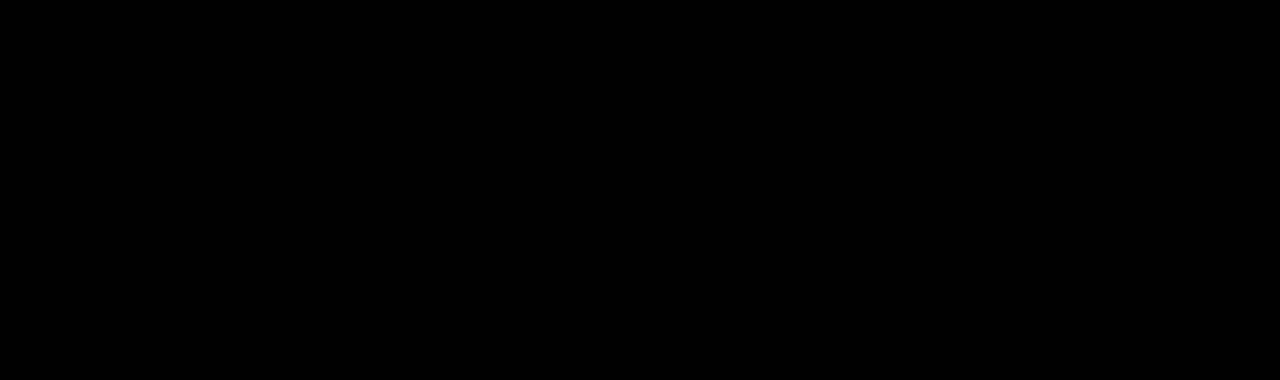
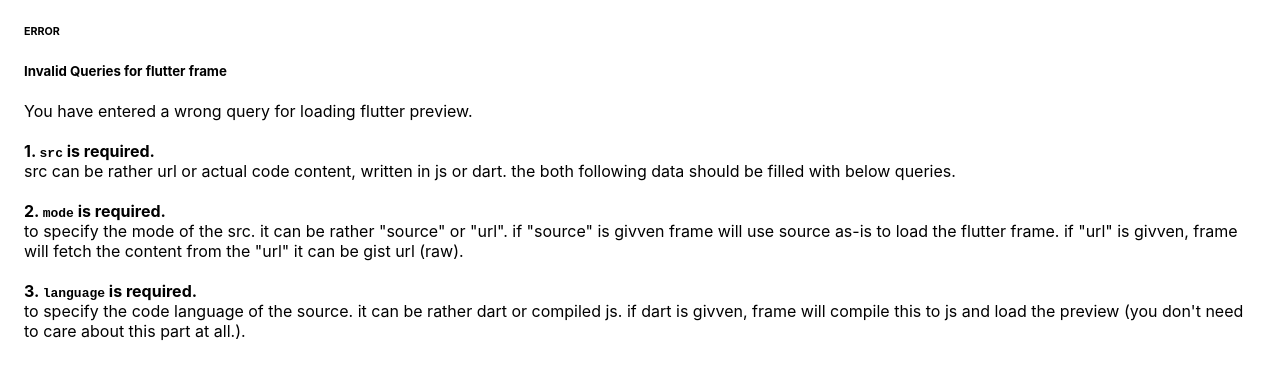
Before and after one commit to gridaco/appbox, a Next.js app in the folder packages/frames/: page /flutter in a window 1280 px wide. Shown: the top 380 px of the page. Built offline with nearby package versions, Linux system fonts and the light colour scheme.

Commit message:
add guideline message to /flutter

```diff
--- a/packages/frames/pages/flutter.tsx
+++ b/packages/frames/pages/flutter.tsx
@@ -1,6 +1,7 @@
 import { useEffect, useState } from "react";
 import { useRouter } from "next/router";
 
+const FRAME_ID = "xyz.bridged.appbox.frames.flutter";
 /**
  * state of flutter frame loading
  */
@@ -13,20 +14,35 @@
   | "complete"
   | "failed";
 
+interface FlutterFrameQuery {
+  src: string;
+  mode: "content" | "url";
+  language: "js" | "dart";
+}
+
 export default function () {
   const router = useRouter();
+  const query: FlutterFrameQuery = (router.query as any) as FlutterFrameQuery;
+  const validQuery: boolean = query.src !== undefined;
 
-  // const [size, setSize] = useState({
-  //     w: window.innerWidth,
-  //     h: window.innerHeight
-  // });
+  // emmit pre-warming on first time
+  useEffect(() => {
+    emmitState("pre-warming");
+    if (validQuery) {
+    }
+  }, []);
 
-  const onIframeLoaded = () => {};
+  if (!validQuery) {
+    return <FlutterFrameWrongUsageError />;
+  }
+
+  const onIframeLoaded = () => {
+    emmitState("compiling");
+  };
 
   return (
-    <div>
     <iframe
-        id="frame"
+      id={FRAME_ID}
       src="flutter/frame-flutter.html"
       sandbox="allow-scripts allow-same-origin"
       onLoad={onIframeLoaded}
@@ -45,6 +61,55 @@
         zIndex: 999999,
       }}
     />
+  );
+}
+
+function FlutterFrameWrongUsageError() {
+  return (
+    <div style={{ margin: 24 }}>
+      <h6>ERROR</h6>
+      <h5>Invalid Queries for flutter frame</h5>
+      <div>
+        <p>
+          You have entered a wrong query for loading flutter preview. <br />
+          <br />
+          <strong>
+            1. <code>src</code> is required.{" "}
+          </strong>
+          <br />
+          src can be rather url or actual code content, written in js or dart.
+          the both following data should be filled with below queries.
+          <br />
+          <br />
+          <strong>
+            2. <code>mode</code> is required.
+          </strong>
+          <br />
+          to specify the mode of the src. it can be rather "source" or "url". if
+          "source" is givven frame will use source as-is to load the flutter
+          frame. if "url" is givven, frame will fetch the content from the "url"
+          it can be gist url (raw).
+          <br />
+          <br />
+          <strong>
+            3. <code>language</code> is required.
+          </strong>
+          <br />
+          to specify the code language of the source. it can be rather dart or
+          compiled js. if dart is givven, frame will compile this to js and load
+          the preview (you don't need to care about this part at all.).
+          <br />
+        </p>
+      </div>
     </div>
   );
 }
+
+function emmitState(state: FlutterLoadingState) {
+  window.postMessage(
+    {
+      state: state,
+    },
+    "*"
+  );
+}
```
Lines whose indentation alone changed are shown as unchanged.
